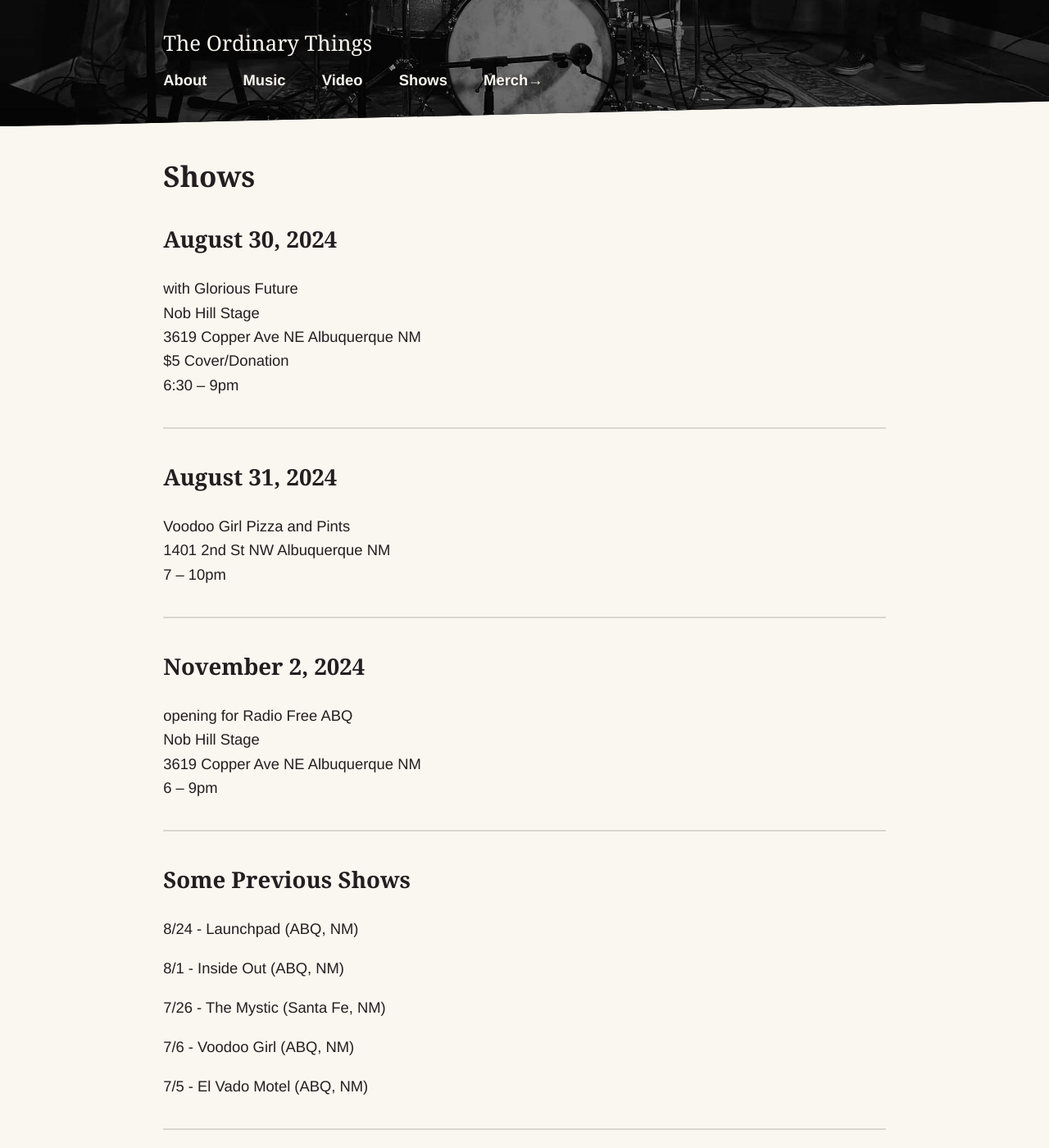
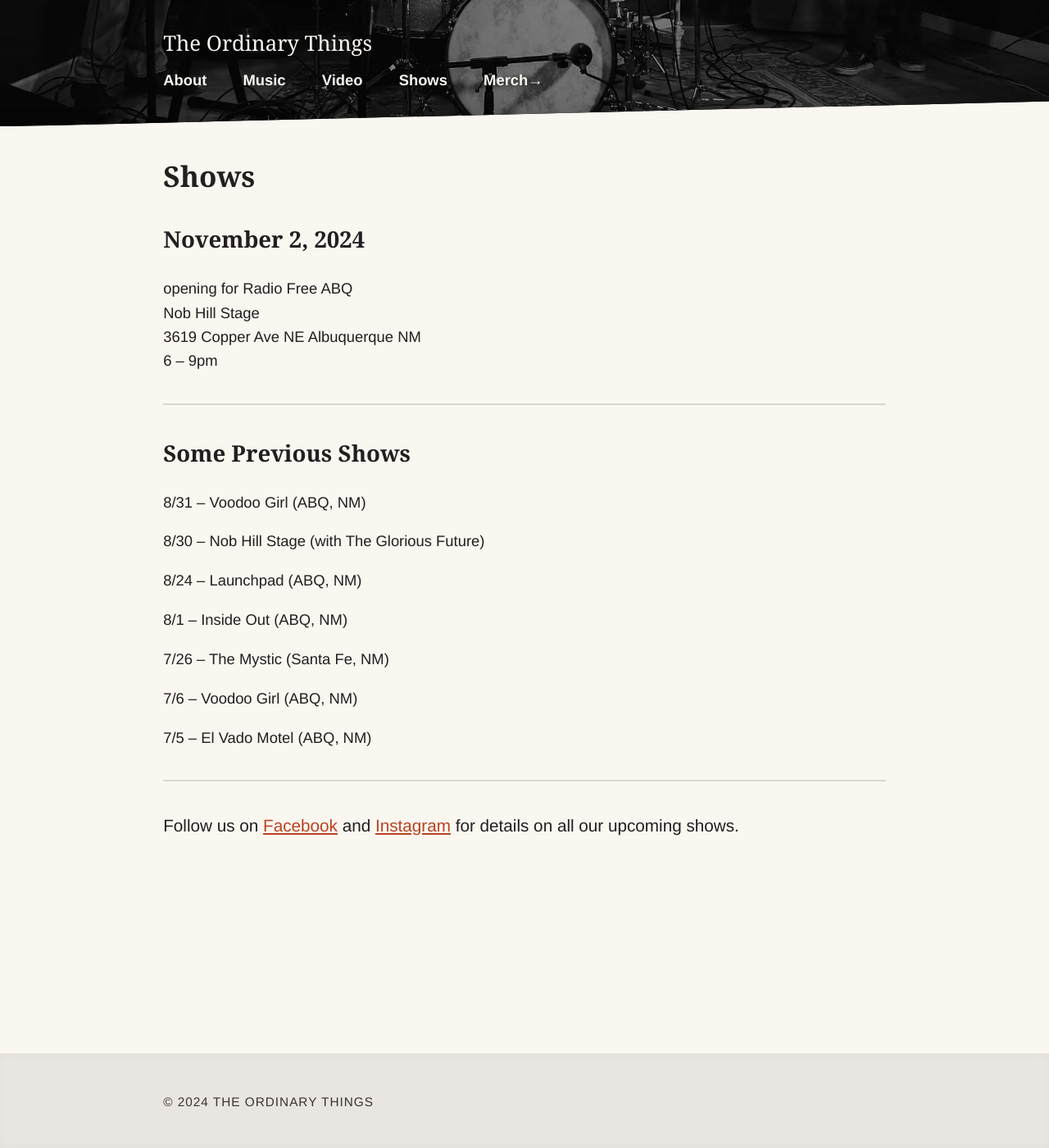
Before and after one commit to nsmsn/theordinarythings, a Jekyll site: the page built from shows.md, in a window 1280 px wide and 1400 px high. Shown: the whole window at 82% size. Built offline with Jekyll 4.4.1, drawn with Linux system fonts in a browser that asks for light colours; some web fonts are replaced.

Commit message:
Updated Shows

```diff
--- a/shows.md
+++ b/shows.md
@@ -3,24 +3,6 @@ title: Shows
 date: 2024-08-20 14:03:00 -06:00
 permalink: "/shows/"
 layout: page
----
-
-## August 30, 2024
-
-<p>with Glorious Future<br/>
-Nob Hill Stage<br/>
-3619 Copper Ave NE Albuquerque NM<br/>
-$5 Cover/Donation<br/>
-6:30 – 9pm</p>
-
----
-
-## August 31, 2024
-
-<p>Voodoo Girl Pizza and Pints<br/>
-1401 2nd St NW Albuquerque NM<br/>
-7 – 10pm</p>
-
 ---
 
 ## November 2, 2024
@@ -34,15 +16,19 @@ Nob Hill Stage<br/>
 
 ## Some Previous Shows
 
-8/24 - Launchpad (ABQ, NM)
+8/31 – Voodoo Girl (ABQ, NM)
 
-8/1 - Inside Out (ABQ, NM)
+8/30 – Nob Hill Stage (with The Glorious Future)
 
-7/26 - The Mystic (Santa Fe, NM)
+8/24 – Launchpad (ABQ, NM)
 
-7/6 - Voodoo Girl (ABQ, NM)
+8/1 – Inside Out (ABQ, NM)
 
-7/5 - El Vado Motel (ABQ, NM)
+7/26 – The Mystic (Santa Fe, NM)
+
+7/6 – Voodoo Girl (ABQ, NM)
+
+7/5 – El Vado Motel (ABQ, NM)
 
 ---
 
```
